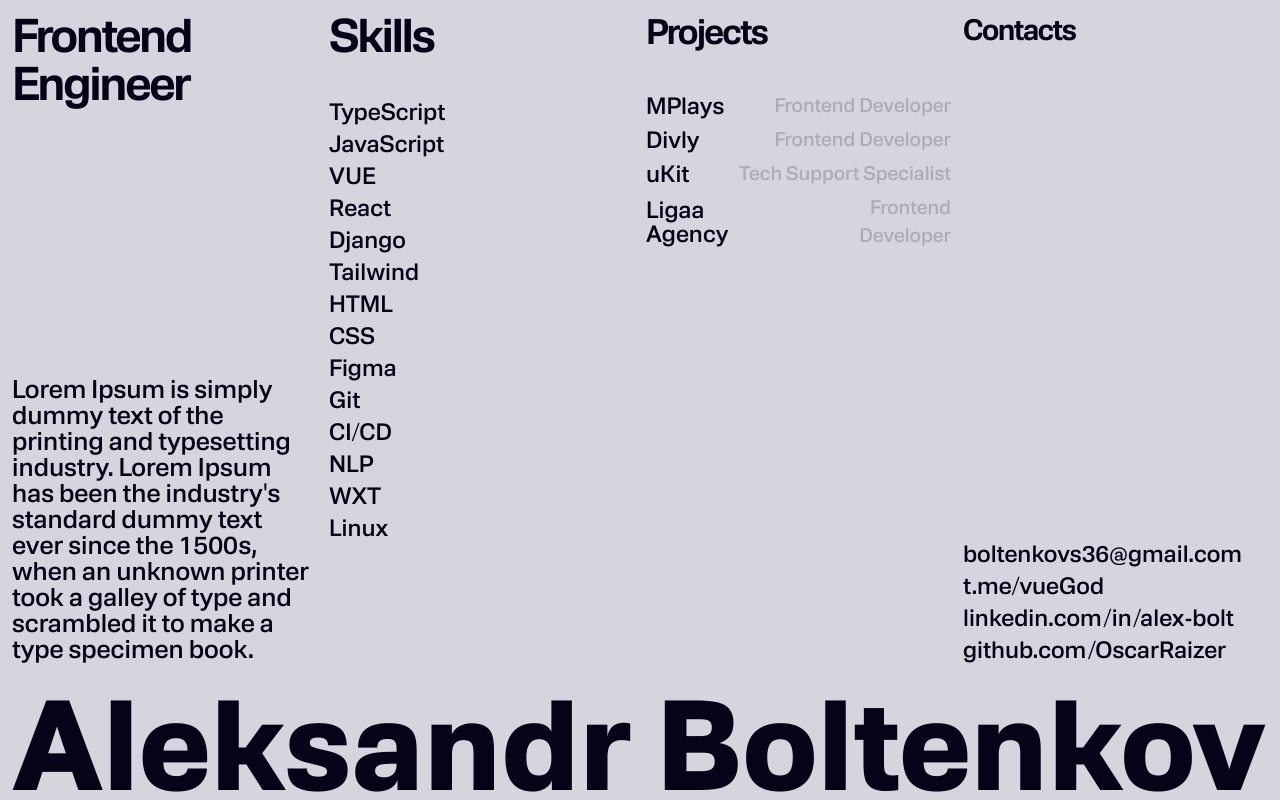
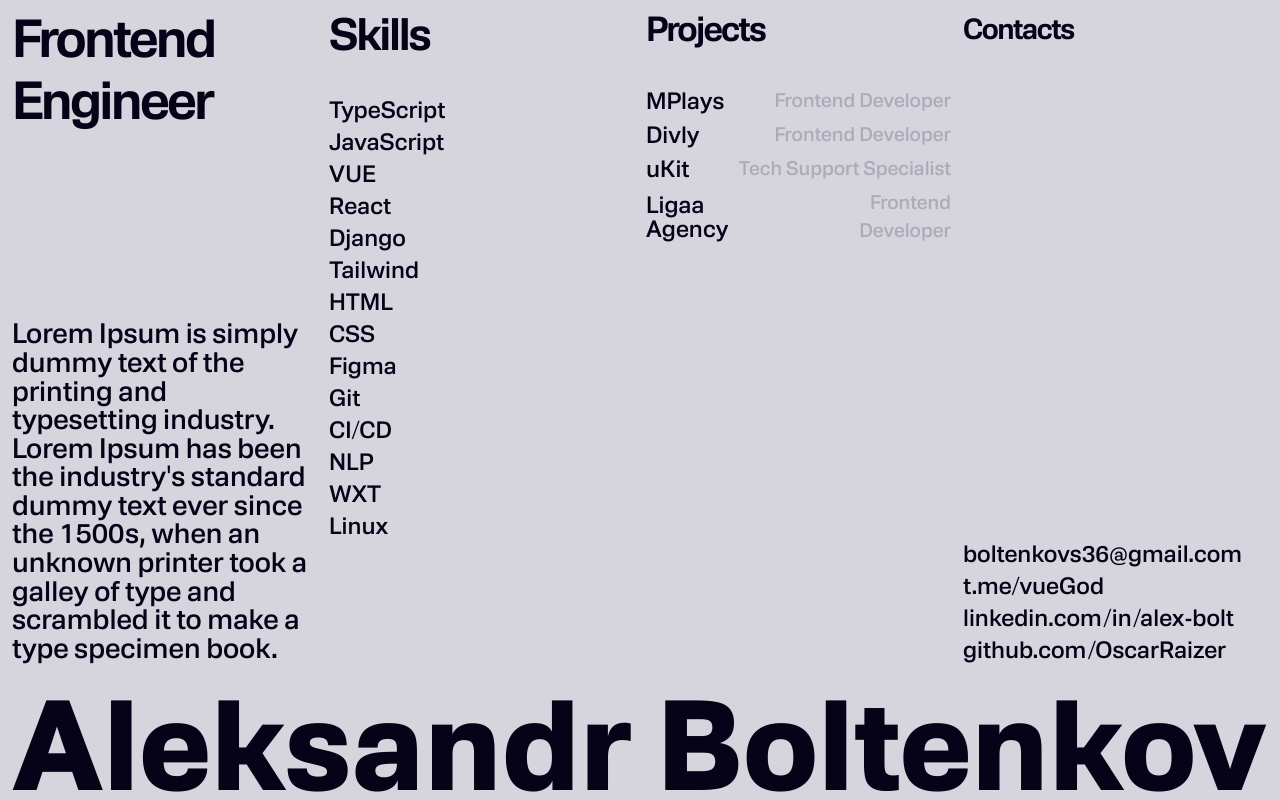
Before and after one commit to OscarRaizer/AlexBolt.dev, a Vue app: page / in a window 1280 px wide. Built offline with nearby package versions, Linux system fonts and the light colour scheme; the HTML template or start-up script is replaced by a standard one.

Commit message:
feat: implement responsive linear font scaling

```diff
--- a/src/assets/main.css
+++ b/src/assets/main.css
@@ -8,6 +8,13 @@
   --font-demibold: TradaSans-DemiBold, Times New Roman, Times, serif;
   --font-regular: TradaSans-Regular, Times New Roman, Times, serif;
   --font-medium: TradaSans-Medium, Times New Roman, Times, serif;
+
+  --text-name: clamp(1.875rem, -0.2019rem + 10.3846vw, 12rem); /* 30px - 192px  320-1880 */
+  --text-projects: clamp(2rem, 1.9286rem + 0.3571vw, 2.25rem); /* 32px - 36px 320-1440*/
+  --text-skills: clamp(2.1875rem, 1.9554rem + 1.1607vw, 3rem);
+  --text-contacts: clamp(1.6875rem, 1.6339rem + 0.2679vw, 1.875rem);
+  --text-title: clamp(1.25rem, 0.5357rem + 3.5714vw, 3.75rem); /* 20px - 60px 320-1440 */
+  --text-decription: clamp(1.25rem, 1.0714rem + 0.8929vw, 1.875rem); /* 20px - 30px 320-1440*/
 }
 
 @layer base {
@@ -19,6 +26,3 @@
     border-color: currentColor;
   }
 }
-
-@layer base {
-}
--- a/src/components/ContactsSection.vue
+++ b/src/components/ContactsSection.vue
@@ -7,7 +7,7 @@ const contacts = store.contacts
 </script>
 <template>
   <div class="flex flex-col justify-between gap-10 h-full">
-    <h2 class="text-3xl tracking-tighter mb-10">Contacts</h2>
+    <h2 class="text-3xl tracking-tighter mb-10 text-contacts">Contacts</h2>
     <div class="flex flex-col gap-2">
       <a
         v-for="contact in contacts"
--- a/src/components/ProjectsSection.vue
+++ b/src/components/ProjectsSection.vue
@@ -15,7 +15,7 @@ const resetHighlightedSkills = () => {
 
 <template>
   <div>
-    <h2 class="text-4xl tracking-tighter mb-10">Projects</h2>
+    <h2 class="tracking-tighter mb-10 text-projects">Projects</h2>
     <ul class="flex flex-col font-medium text-2xl leading-none">
       <li
         v-for="project in projects"
@@ -35,8 +35,4 @@ const resetHighlightedSkills = () => {
     </ul>
   </div>
 </template>
-<style>
-/* * {
-  outline: 1px solid;
-} */
-</style>
+<style></style>
--- a/src/components/SkillsSection.vue
+++ b/src/components/SkillsSection.vue
@@ -18,7 +18,7 @@ const skillStyles = computed(() => {
 
 <template>
   <div>
-    <h2 class="text-5xl tracking-tighter mb-10">Skills</h2>
+    <h2 class="tracking-tighter mb-10 text-skills">Skills</h2>
     <ul class="flex md:flex-col gap-2 font-medium text-2xl leading-none sm:flex-row flex-wrap">
       <li v-for="{ skill, color } in skillStyles" class="flex items-center" :key="skill">
         <span :style="{ color }">
--- a/src/components/TheDescription.vue
+++ b/src/components/TheDescription.vue
@@ -1,26 +1,14 @@
 <script setup lang="ts"></script>
 <template>
-  <div class="flex flex-col justify-between h-full">
-    <h2 class="md:text-6xl tracking-tighter sm:text-2xl text-wrap font-size">Frontend</h2>
-    <h2 class="md:text-6xl tracking-tighter sm:text-2xl text-wrap font-size mb-auto">Engineer</h2>
-    <p class="font-medium text-2xl leading-none font-size-decription">
+  <div class="flex flex-col justify-between h-full gap-12">
+    <div class="flex sm:flex-row md:flex-col mb-auto gap-2">
+      <h2 class="tracking-tighter text-wrap text-title">Frontend</h2>
+      <h2 class="tracking-tighter text-wrap text-title">Engineer</h2>
+    </div>
+    <p class="font-medium text-2xl leading-none text-decription">
       Lorem Ipsum is simply dummy text of the printing and typesetting industry. Lorem Ipsum has
       been the industry's standard dummy text ever since the 1500s, when an unknown printer took a
       galley of type and scrambled it to make a type specimen book.
     </p>
   </div>
 </template>
-<style scoped>
-/* 30px - 60px */
-.font-size {
-  font-size: clamp(1.875rem, 1.5rem + 1.875vw, 3.75rem);
-}
-
-/* 20px - 30px */
-.font-size-decription {
-  font-size: clamp(1.25rem, 1.125rem + 0.625vw, 1.875rem);
-}
-/* * {
-  outline: 1px solid;
-} */
-</style>
--- a/src/components/TheName.vue
+++ b/src/components/TheName.vue
@@ -1,13 +1,6 @@
 <script setup lang="ts"></script>
 <template>
   <section class="mt-auto w-full">
-    <h1 class="text-nowrap font-bold name-font-size">Aleksandr Boltenkov</h1>
+    <h1 class="text-nowrap font-bold text-name">Aleksandr Boltenkov</h1>
   </section>
 </template>
-
-<style scoped>
-.name-font-size {
-  /* 30px - 196px */
-  font-size: clamp(1.875rem, -0.2rem + 10.375vw, 12.25rem);
-}
-</style>
```
